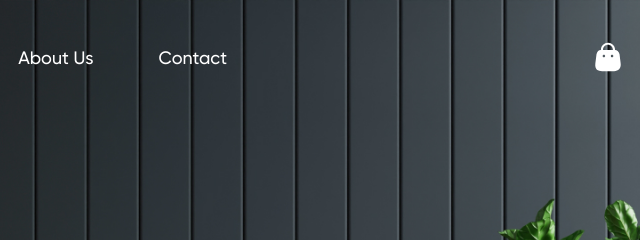
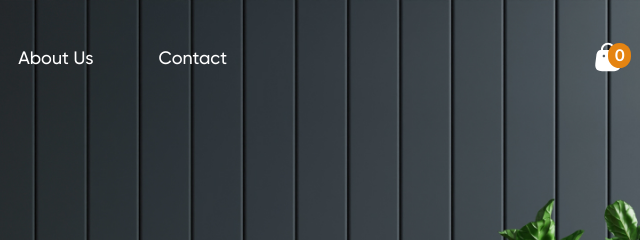
Before and after one commit to Alexana7/Furniture-store, a plain HTML site: page index.html in a window 1280 px wide. Shown: the top 240 px of the page, 640-1280 px from the left. Drawn offline with Linux system fonts and the light colour scheme.

Commit message:
add styles for cart

```diff
--- a/index.html
+++ b/index.html
@@ -19,7 +19,7 @@
         </ul>
           <a class="cart" href="#!" class="cart__img">
             <img src="./img/icons/cart.svg" alt="cart">
-            <div class="cart__count"></div>
+            <div class="cart__count">0</div>
           </a>
       </nav>
     </div>
--- /dev/null
+++ b/scss/blocks/_cart.scss
@@ -0,0 +1,19 @@
+.cart {
+  position: relative;
+  align-self: center;
+  justify-self: end;
+}
+
+.cart__count {
+  position: absolute;
+  top: 3px;
+  right: -6px;
+  display: inline-block;
+  padding: 0 6px;
+  height: 25px;
+  background-color: var(--accent);
+  border-radius: 40px;
+  line-height: 25px;
+  font-family: var(--font-cards);
+  font-weight: 700;
+}
--- a/scss/blocks/_nav-list.scss
+++ b/scss/blocks/_nav-list.scss
@@ -8,7 +8,3 @@
   font-weight: 500;
   font-size: 18px;
 }
-.nav-list__item {
-}
-.nav-list__link {
-}
--- a/scss/blocks/cart.scss
+++ /dev/null
@@ -1,9 +0,0 @@
-
-.cart {
-  align-self: center;
-  justify-self: end;
-}
-.cart__img {
-}
-.cart__count {
-}
```
Also changed, not shown: css/main.css, 1 other file.
